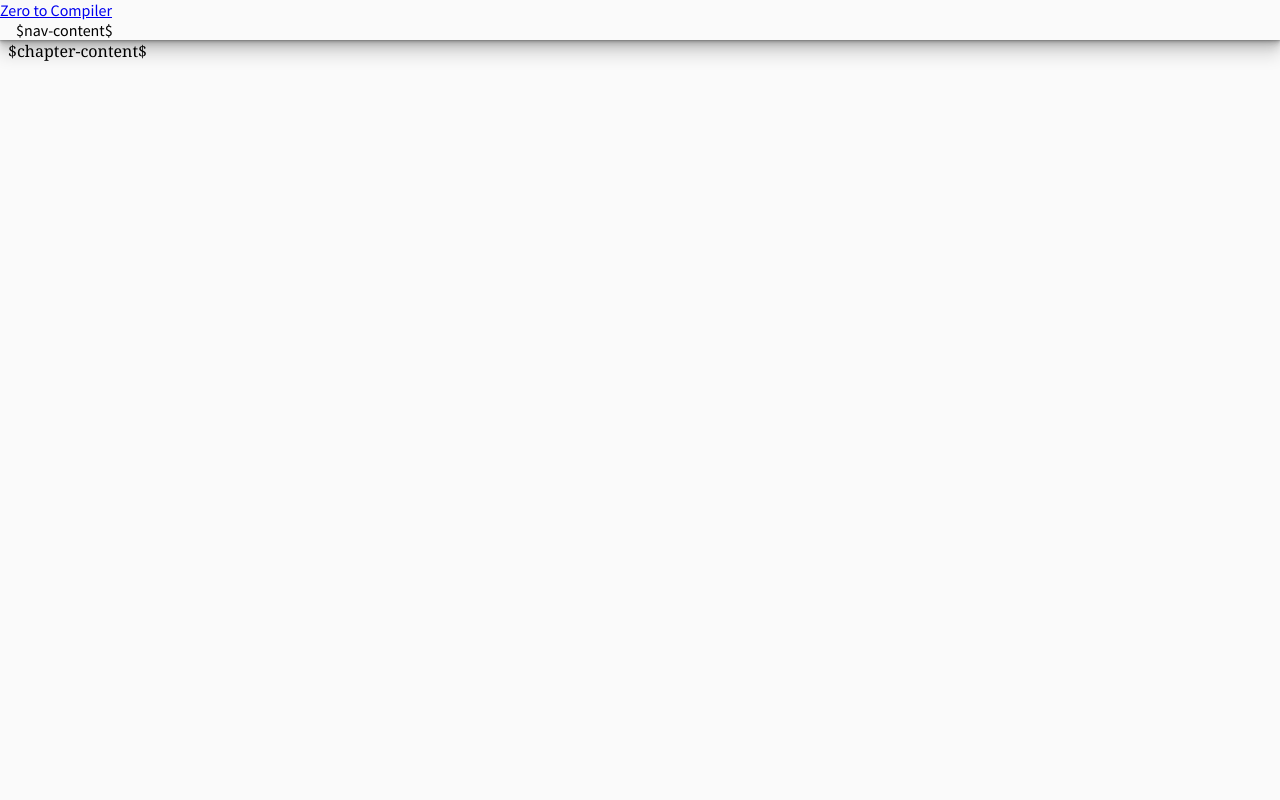
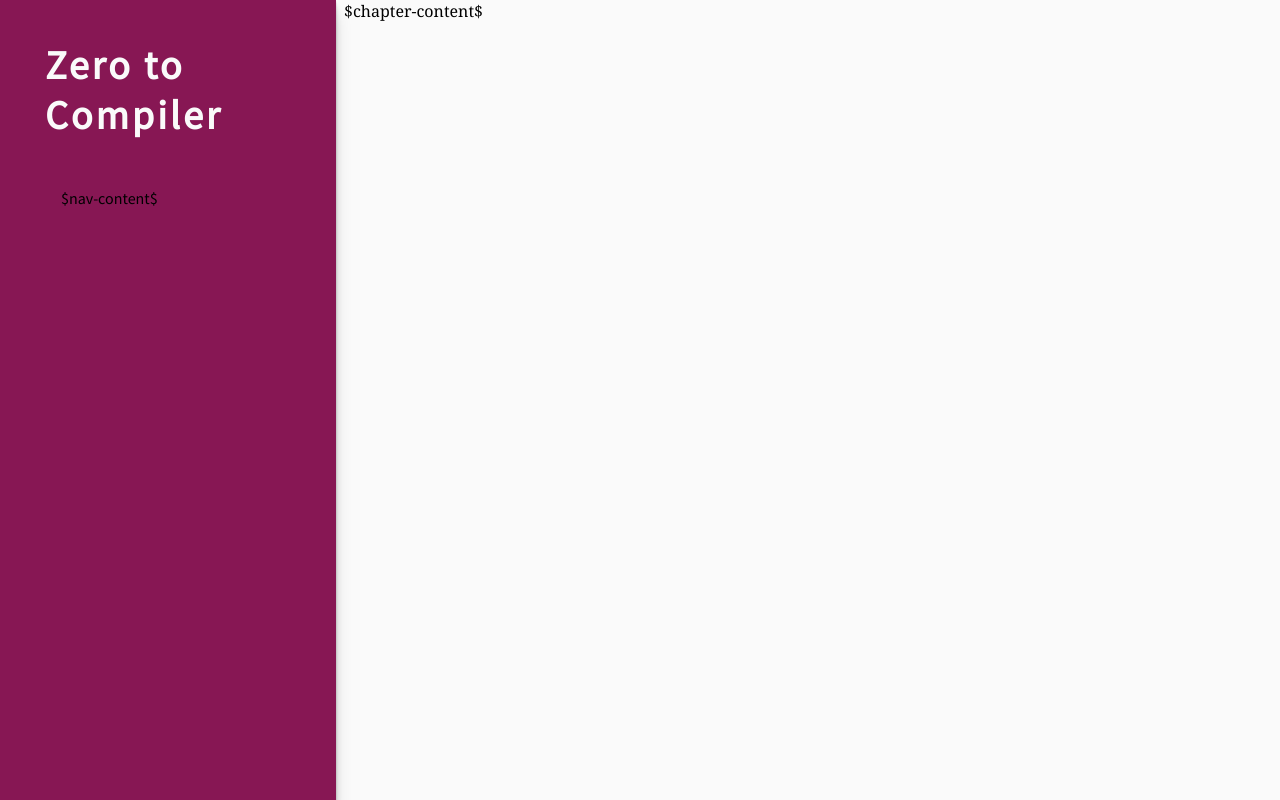
Before and after one commit to nashiora/nashiora.com, a plain HTML site: page src/compiler-book/page-template.html in a window 1280 px wide. Drawn offline with Linux system fonts and the light colour scheme.

Commit message:
Get basic styling for desktop working

```diff
--- a/src/compiler-book/page-template.html
+++ b/src/compiler-book/page-template.html
@@ -16,9 +16,9 @@
 
     <link href="/css/compiler-book/default.css" rel="stylesheet">
     <link href="/css/compiler-book/mobile.css" media="only screen and (max-width: 767.98px)" rel="stylesheet">
-    <link href="/css/compiler-book/tablet.css" media="only screen and (min-width: 768px) and (max-width: 1083.98px)"
+    <link href="/css/compiler-book/tablet.css" media="only screen and (min-width: 768px) and (max-width: 1229.98px)"
         rel="stylesheet">
-    <link href="/css/compiler-book/desktop.css" media="only screen and (min-width: 1084px)" rel="stylesheet">
+    <link href="/css/compiler-book/desktop.css" media="only screen and (min-width: 1230px)" rel="stylesheet">
     <link href="/css/compiler-book/nav.css" media="only screen and (min-width: 768px)" rel="stylesheet">
     <link href="/css/compiler-book/print.css" media="print" rel="stylesheet">
 
--- a/src/css/compiler-book/desktop.css
+++ b/src/css/compiler-book/desktop.css
@@ -1,3 +1,9 @@
+:root {
+    --sidebar-width: 336px;
+    --main-width: calc(925px - 2rem);
+    --article-width: calc(650px - 2rem);
+}
+
 nav.floating {
     display: none;
 }
@@ -5,3 +11,53 @@ nav.floating {
 nav.narrow {
     display: none;
 }
+
+nav.wide {
+    margin: 0;
+    position: fixed;
+    top: 0;
+    left: 0;
+    bottom: 0;
+    width: calc(var(--sidebar-width) - 90px);
+    padding-top: 40px;
+    justify-content: center;
+    background: var(--background-branding);
+    padding-left: 45px;
+    padding-right: 45px;
+}
+
+nav.wide h1 {
+    width: 100%;
+    font-weight: bold;
+    font-size: 2.5rem;
+    text-align: left;
+    margin-bottom: 1rem;
+}
+
+nav.wide .logo {
+    letter-spacing: 3px;
+    margin-bottom: 3rem;
+}
+
+nav.wide .logo a {
+    color: var(--foreground-branding);
+    text-decoration: none;
+}
+
+main {
+    position: relative;
+    width: var(--main-width);
+    margin: 0;
+    margin-left: var(--sidebar-width);
+}
+
+article {
+    position: relative;
+    width: var(--article-width);
+}
+
+aside {
+    position: absolute;
+    left: calc(var(--article-width) + 1rem);
+    width: calc(var(--main-width) - var(--article-width) - 1.5rem);
+}
```
